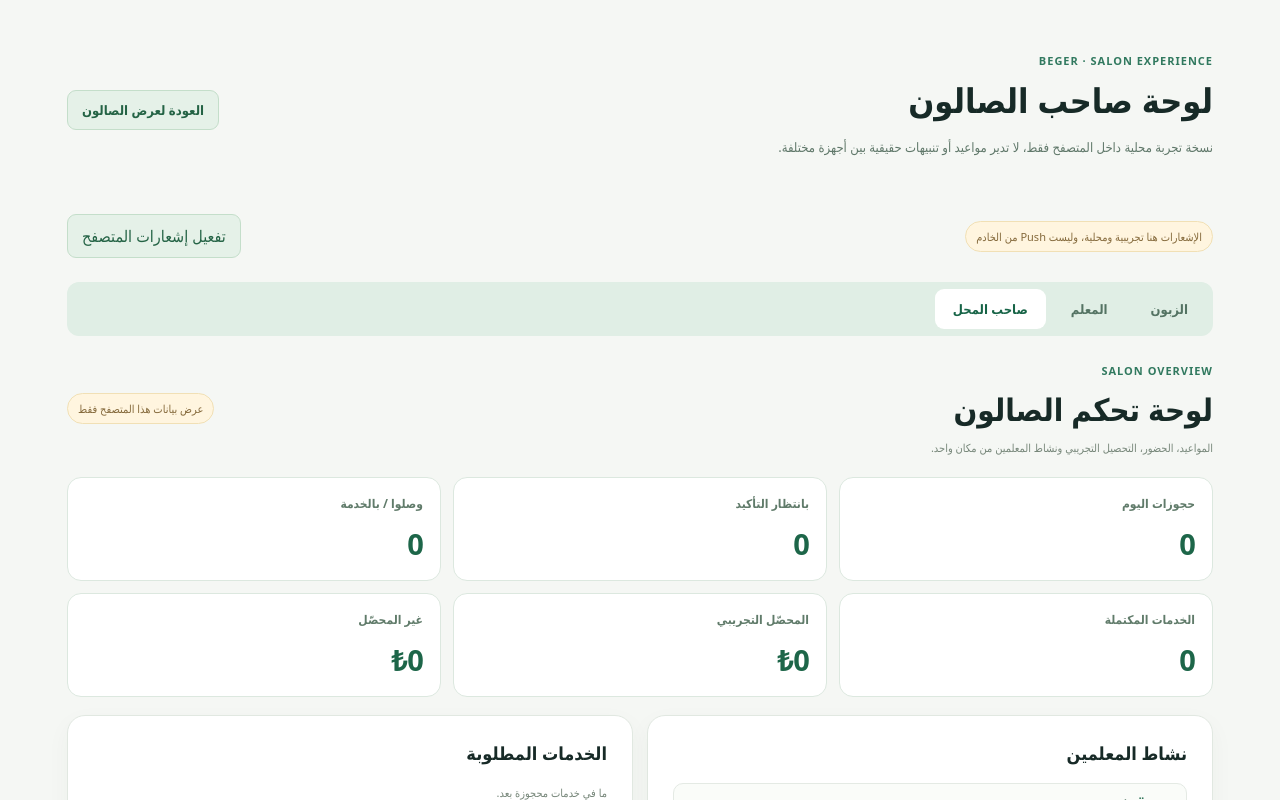
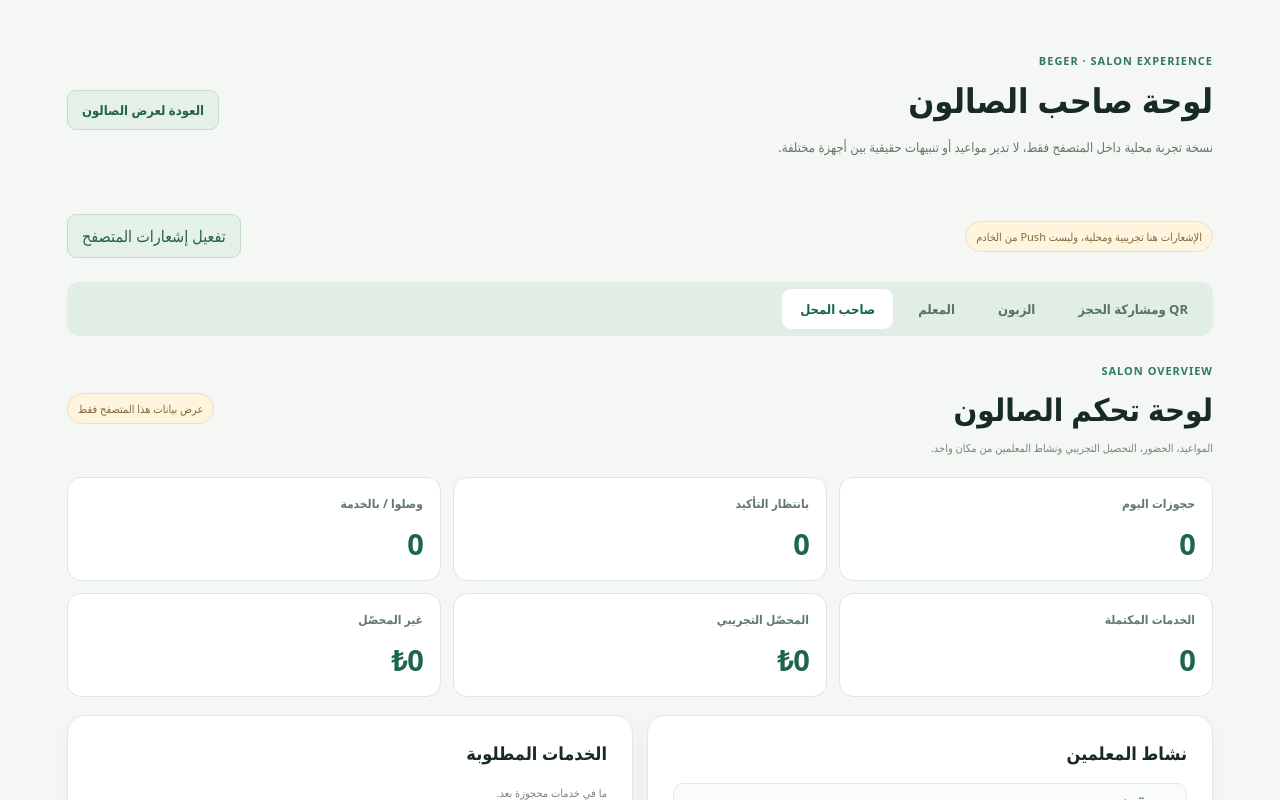
Before and after one commit to ultrablueai/Qmenu, a Next.js app: page /demo/salon/owner in a window 1280 px wide. Shown: the top 800 px of the page. Built offline with nearby package versions, Linux system fonts and the light colour scheme.

Commit message:
feat(beger): link salon role dashboards to booking QR sharing center

```diff
--- a/app/demo/salon/salon-role-demo.tsx
+++ b/app/demo/salon/salon-role-demo.tsx
@@ -82,7 +82,7 @@ export default function SalonRoleDemo({role}:{role:Role}){
  return <main className="bs-page" lang="ar" dir="rtl"><div className="bs-wrap">
  <header className="bs-role-head"><div><span className="bs-eyebrow">BEGER · SALON EXPERIENCE</span><h1>{title}</h1><p>نسخة تجربة محلية داخل المتصفح فقط، لا تدير مواعيد أو تنبيهات حقيقية بين أجهزة مختلفة.</p></div><Link href="/demo/salon">العودة لعرض الصالون</Link></header>
  <div style={{display:"flex",justifyContent:"space-between",alignItems:"center",gap:12,flexWrap:"wrap",margin:"12px 0"}}><span className="bs-demo">الإشعارات هنا تجريبية ومحلية، وليست Push من الخادم</span><button type="button" className="bs-checkin-link" onClick={()=>void enableAlerts()}>{browserAlerts?"إشعارات هذا المتصفح مفعلة":"تفعيل إشعارات المتصفح"}</button></div>
- <nav className="bs-role-nav" aria-label="تبديل صفحات المعاينة"><Link href="/demo/salon/customer" aria-current={role==="customer"?"page":undefined}>الزبون</Link><Link href="/demo/salon/barber" aria-current={role==="barber"?"page":undefined}>المعلم</Link><Link href="/demo/salon/owner" aria-current={role==="owner"?"page":undefined}>صاحب المحل</Link></nav>
+ <nav className="bs-role-nav" aria-label="تبديل صفحات المعاينة"><Link href="/demo/salon/share">QR ومشاركة الحجز</Link><Link href="/demo/salon/customer" aria-current={role==="customer"?"page":undefined}>الزبون</Link><Link href="/demo/salon/barber" aria-current={role==="barber"?"page":undefined}>المعلم</Link><Link href="/demo/salon/owner" aria-current={role==="owner"?"page":undefined}>صاحب المحل</Link></nav>
  {message?<p role="status" className="bs-notice">{message}</p>:null}
  {!hydrated?<p>جارٍ تحميل بيانات العرض…</p>:null}
  {role==="customer"&&hydrated?<div className="bs-layout"><section className="bs-panel">
```
